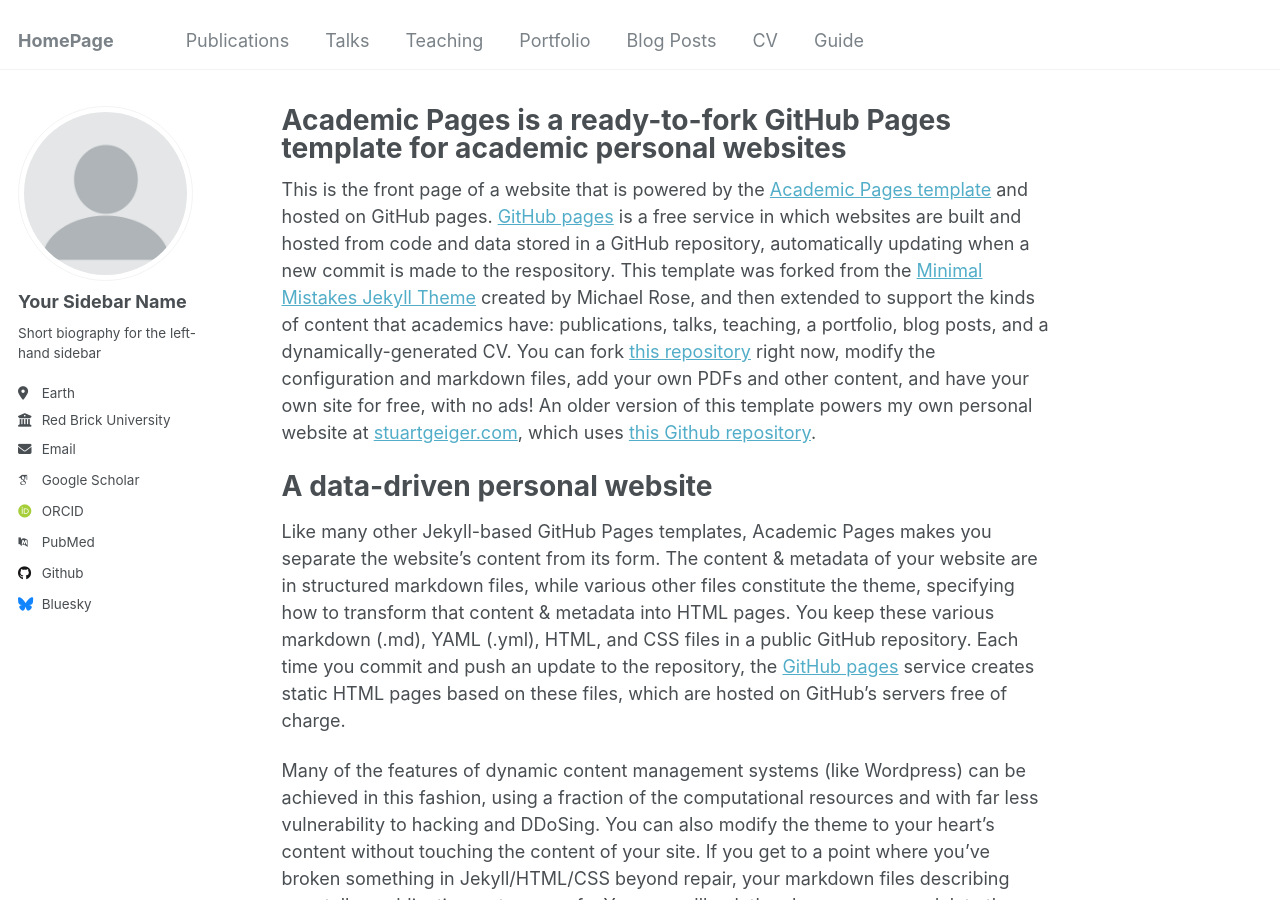
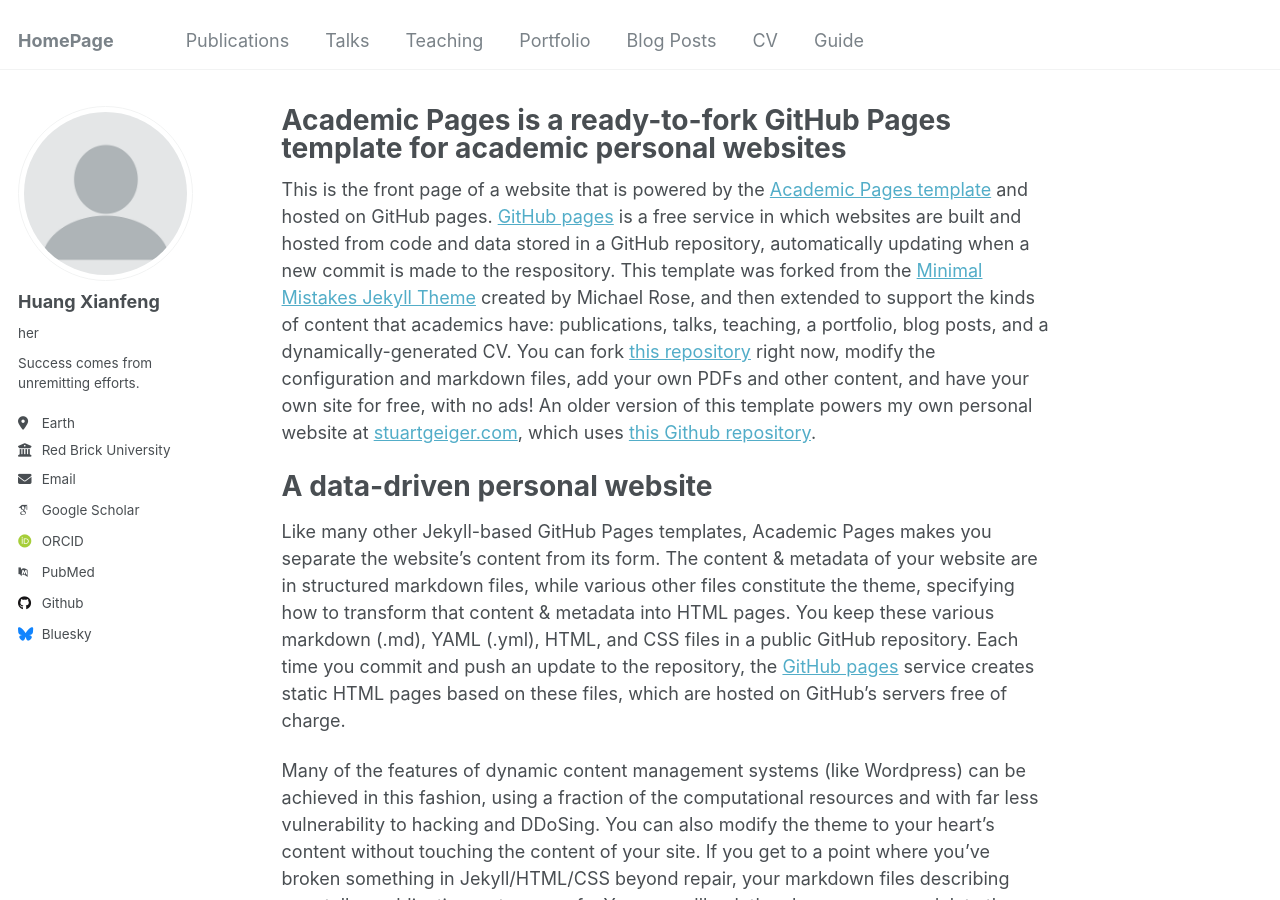
Before and after one commit to lltime/lltime.github.io, a Jekyll site: the page built from _pages/about.md, in a window 1280 px wide and 900 px high. Built offline with Jekyll 4.4.1, drawn with Linux system fonts in a browser that asks for light colours; some web fonts are replaced.

Commit message:
Update _config.yml

```diff
--- a/_config.yml
+++ b/_config.yml
@@ -22,9 +22,9 @@ repository               : "academicpages/academicpages.github.io"
 author:
   # Biographic information
   avatar           : "profile.png"
-  name             : "Your Sidebar Name"
-  pronouns         : # example: "she/her"
-  bio              : "Short biography for the left-hand sidebar"
+  name             : "Huang Xianfeng"
+  pronouns         : "her" # example: "she/her"
+  bio              : "Success comes from unremitting efforts."
   location         : "Earth"
   employer         : "Red Brick University"
   uri              : # URL
```
